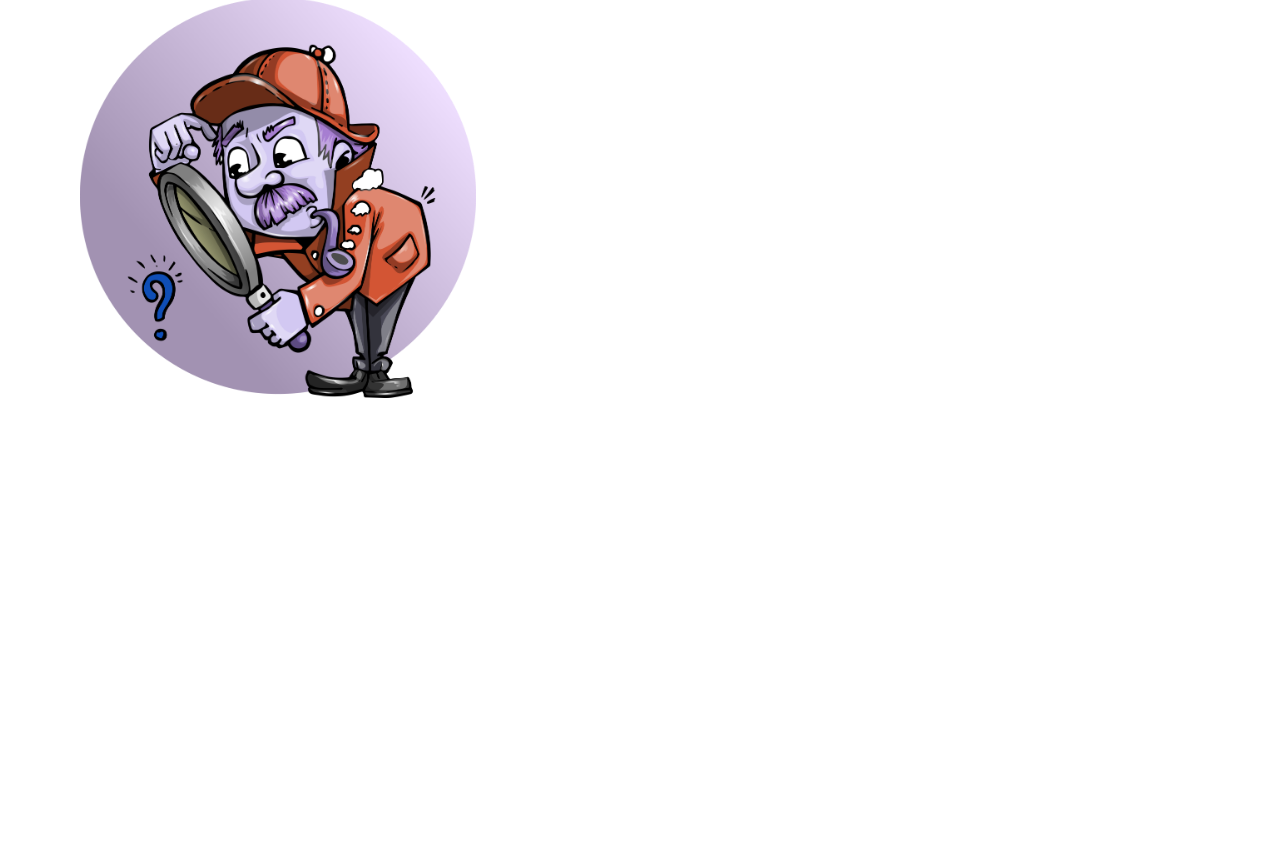
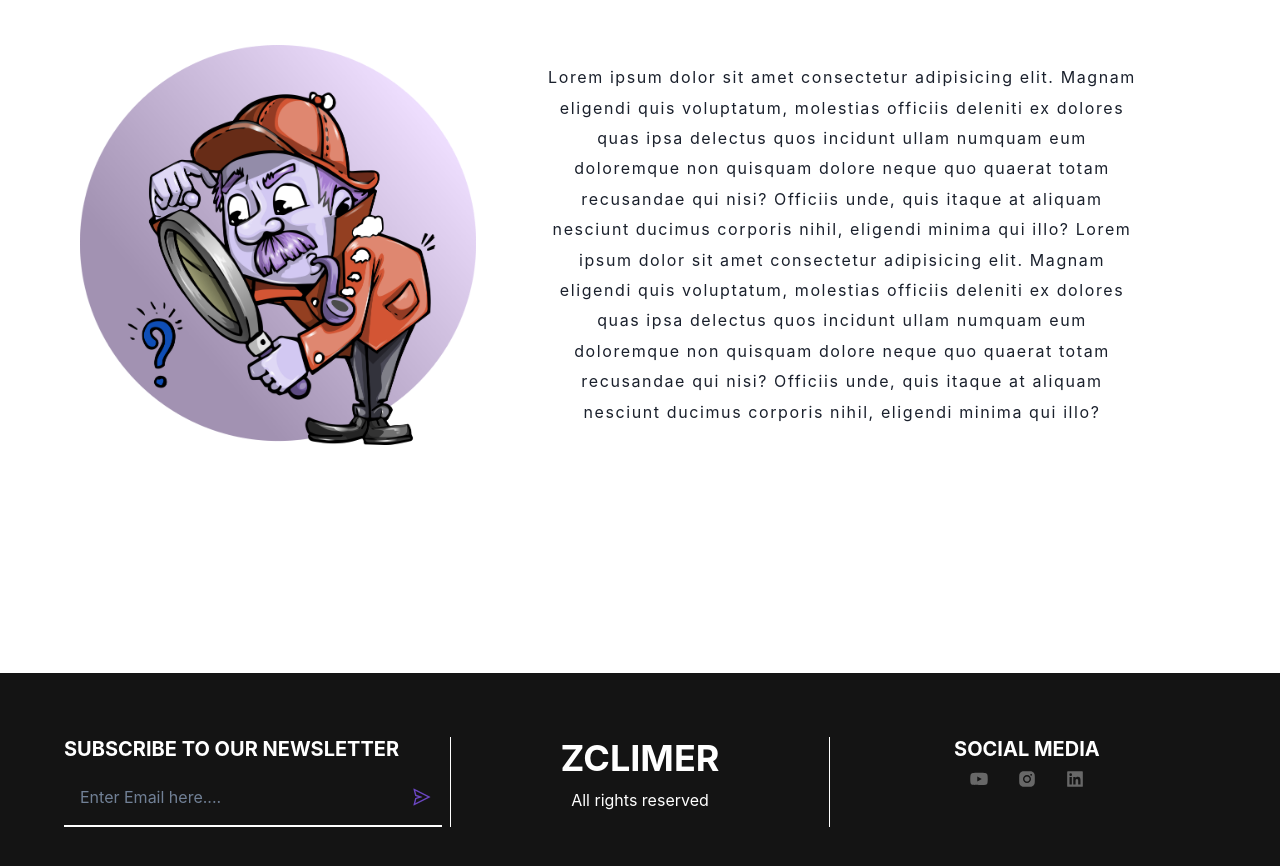
Before and after one commit to Nukealbert/React-chakra-ui, a React (Create React App) app: page / in a window 1280 px wide. Shown: the part 927-1793 px from the top of the page. Before the commit the page ends 1600 px from the top, so only its background shows below. Built offline with nearby package versions, Linux system fonts and the light colour scheme.

Commit message:
Three section footer added

```diff
--- a/src/App.js
+++ b/src/App.js
@@ -2,6 +2,7 @@
 import {BrowserRouter as Router, Route, Routes} from 'react-router-dom';
 import Header from './components/Header';
 import Home from './components/Home';
+import Footer from './components/Footer';
 
 function App() {
   return <Router>
@@ -9,6 +10,7 @@ function App() {
     <Routes>
       <Route path='/' element={<Home />} />
     </Routes>
+    <Footer />
 
   </Router>
 }
--- /dev/null
+++ b/src/components/Footer.jsx
@@ -0,0 +1,76 @@
+import { Box, Button, HStack, Heading, Input, Stack, VStack,Text } from '@chakra-ui/react'
+import React from 'react';
+import {AiOutlineSend,AiFillInstagram,AiFillYoutube,AiFillLinkedin} from 'react-icons/ai';
+
+
+function Footer() {
+  return (
+    <Box bgColor={'blackAlpha.900'} minH={'40'} p={'16'} color={'white'}>
+
+        <Stack direction={['column','row']}>
+            <VStack w={'full'} alignItems={'stretch'}>
+                <Heading size={'md'} textTransform={'uppercase'}>Subscribe to our Newsletter</Heading>
+                <HStack
+                borderBottom={'2px solid white'}
+                py={'2'}
+
+                >
+                    <Input
+                    placeholder='Enter Email here....'
+                    border={'none'}
+                    borderRadius={'none'}
+                    outline={'none'}
+                    focusBorderColor='none'/
+                    >
+                    <Button
+                    p={'0'}
+                    colorScheme='purple'
+                    variant={'ghost'}
+                    borderRadius={'0 20px 20px 0'}
+
+
+                    >
+                        <AiOutlineSend size={'20'} />
+                    </Button>
+                </HStack>
+            </VStack>
+
+            <VStack
+            w={'full'}
+            borderLeft={['none', '1px solid white']}
+            borderRight={['none', '1px solid white']}
+            >
+                <Heading textTransform={'uppercase'} textAlign={'center'}>
+                    Zclimer
+
+                </Heading>
+                <Text>All rights reserved</Text>
+            </VStack>
+
+
+            <VStack
+            w={'full'}
+            >
+                <Heading size={'md'} textTransform={'uppercase'}> Social Media</Heading>
+                <HStack>
+                    <Button variant={'link'} colorScheme='whiteAlpha'>
+                        <a href='www.google.com'><AiFillYoutube size={'20'} /></a>
+                    </Button>
+                    <Button variant={'link'} colorScheme='whiteAlpha'>
+                        <a href='www.google.com'><AiFillInstagram size={'20'} /></a>
+                    </Button>
+                    <Button variant={'link'} colorScheme='whiteAlpha'>
+                        <a href='www.google.com'><AiFillLinkedin size={'20'} /></a>
+                    </Button>
+                </HStack>
+
+            </VStack>
+
+
+        </Stack>
+
+    </Box>
+  )
+}
+
+export default Footer
--- a/src/components/Home.jsx
+++ b/src/components/Home.jsx
@@ -1,4 +1,4 @@
-import { Box, Container, Heading, Image, Stack } from '@chakra-ui/react'
+import { Box, Container, Heading, Image, Stack,Text } from '@chakra-ui/react'
 import React from 'react';
 import {Carousel} from 'react-responsive-carousel';
 import 'react-responsive-carousel/lib/styles/carousel.min.css';
@@ -43,6 +43,22 @@ function Home() {
             >
 
                 <Image src={img5} h={['40','400']} filter={'hue-rotate(-130deg)'}  />
+                <Text p={['4','16']} letterSpacing={'widest'} lineHeight={'190%'} textAlign={'center'}>
+                    Lorem ipsum dolor sit amet consectetur adipisicing elit.
+                     Magnam eligendi quis voluptatum, molestias officiis
+                     deleniti ex dolores quas ipsa delectus quos incidunt
+                      ullam numquam eum doloremque non quisquam dolore neque
+                      quo quaerat totam recusandae qui nisi? Officiis unde,
+                       quis itaque at aliquam nesciunt ducimus corporis nihil,
+                        eligendi minima qui illo?
+                        Lorem ipsum dolor sit amet consectetur adipisicing elit.
+                     Magnam eligendi quis voluptatum, molestias officiis
+                     deleniti ex dolores quas ipsa delectus quos incidunt
+                      ullam numquam eum doloremque non quisquam dolore neque
+                      quo quaerat totam recusandae qui nisi? Officiis unde,
+                       quis itaque at aliquam nesciunt ducimus corporis nihil,
+                        eligendi minima qui illo?
+                </Text>
 
             </Stack>
 
```
